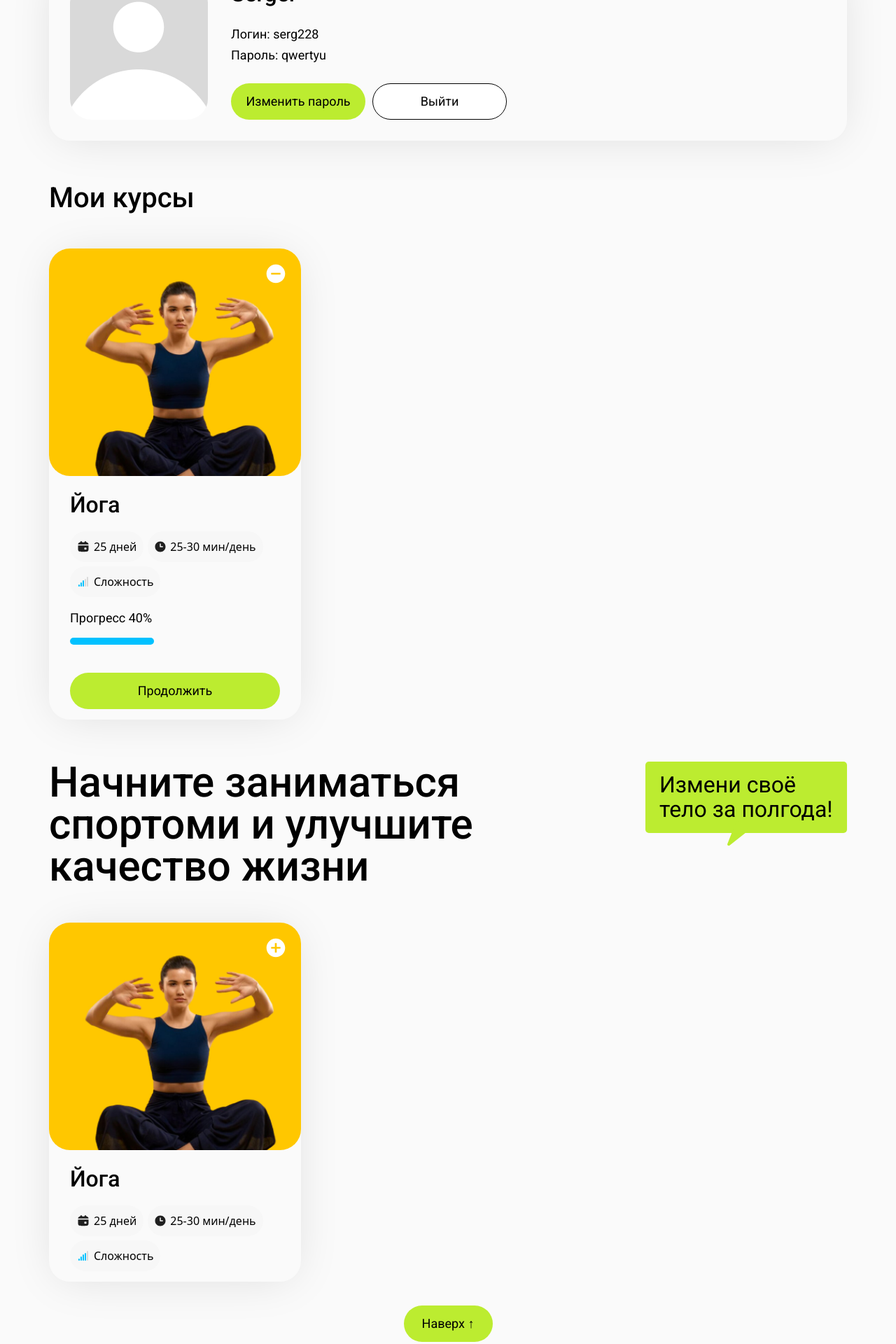
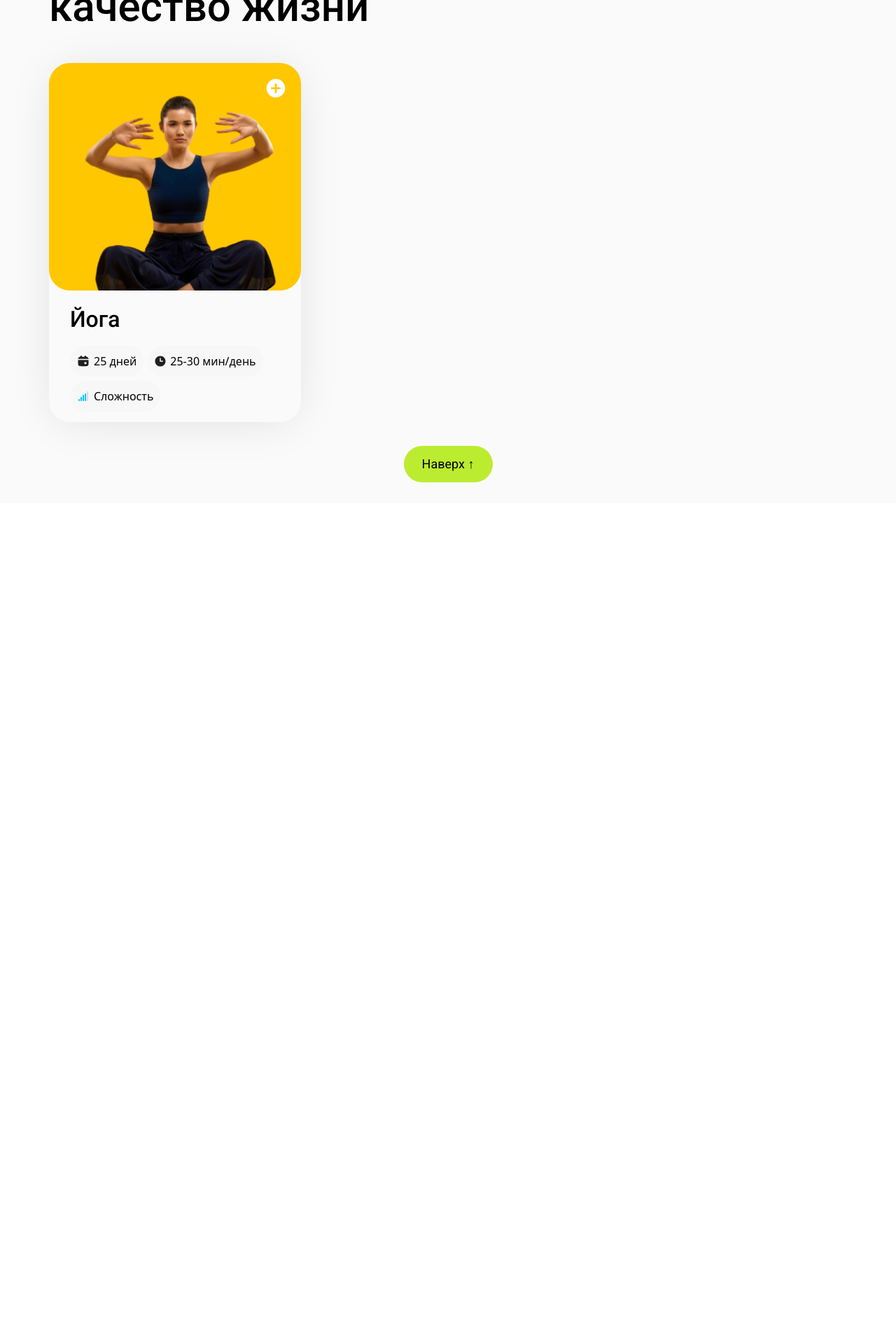
Before and after one commit to Fnami51/SkyProFitnes, a React (Vite) app: page / in a window 1280 px wide. Shown: the part 320-2240 px from the top of the page at 70% size. After the commit the page ends 1039 px from the top, so only its background shows below. Built offline with nearby package versions, Linux system fonts and the light colour scheme.

Commit message:
DEV-29 Integrating buttons and setting up routes

```diff
--- a/package.json
+++ b/package.json
@@ -11,7 +11,8 @@
   },
   "dependencies": {
     "react": "^18.3.1",
-    "react-dom": "^18.3.1"
+    "react-dom": "^18.3.1",
+    "react-router-dom": "^6.26.1"
   },
   "devDependencies": {
     "@eslint/js": "^9.9.0",
--- a/src/App.tsx
+++ b/src/App.tsx
@@ -5,6 +5,7 @@ import CoursePage from './pages/CoursePage/CoursePage'
 import ExampleModal from './components/Example/ExampleModal'; // Временный файл
 import MainPage from './pages/MainPage/MainPage'
 import ProfilPage from './pages/ProfilePage/ProfilePage'
+import { Route, Routes } from 'react-router-dom';
 
 function App() {
   const [isModalOpen, setIsModalOpen] = useState(false);
@@ -27,13 +28,13 @@ function App() {
     <div className='bg-background min-h-screen flex flex-col px-[16px] mobil:px-[16px] desktop:px-[70px] mediumDesktop:px-[140px] pb-page-padding overflow-x-hidden'>
       <Header onLoginClick={handleLoginClick} />
 
-      <ProfilPage />
+      <Routes>
+        <Route path='/' element={<MainPage />}/>
+        <Route path='/user' element={<ProfilPage />}/>
+        <Route path='/course' element={<CoursePage />}/>
 
-      <MainPage />
-
-      <CoursePage />
-
-      <ExampleModal />  {/* Это временное решение для просмотра примера. Эту строчку, а также модуль Example, потом можно будет удалить (или не удалять, в проекте он мешать не будет)  */}
+        <Route path='/example_modal' element={<ExampleModal />}/> {/* Это временное решение для просмотра примера. Эту строчку, а также модуль Example, потом можно будет удалить (или не удалять, в проекте он мешать не будет)  */}
+      </Routes>
 
       <Modal
         isOpen={isModalOpen}
--- a/src/components/Button.tsx
+++ b/src/components/Button.tsx
@@ -17,7 +17,7 @@ const Button: React.FC<ButtonProps> = ({
   className = '',
   disabled = false,
 }) => {
-  const baseStyles = "font-roboto h-[52px] font-normal text-lg leading-[110%] text-center rounded-[46px] px-[26px] py-4 transition-all duration-300 ease-in-out cursor-pointer";
+  const baseStyles = "font-roboto h-[52px] font-normal text-lg leading-[110%] text-center rounded-[46px] transition-all duration-300 ease-in-out cursor-pointer";
 
   const variantStyles = {
     primary: "bg-primary text-black hover:bg-primary-hover active:bg-black active:text-white",
--- a/src/components/Cards/MyCourseCard.tsx
+++ b/src/components/Cards/MyCourseCard.tsx
@@ -1,3 +1,4 @@
+import Button from "../Button";
 import Level from "./Level";
 
 interface MyCourseCardProps {
@@ -50,9 +51,9 @@ function MyCourseCard({name, day, time, url_img, progress}: MyCourseCardProps) {
                         ></div>
                     </div>
                 </div>
-                <button className='w-[300px] h-[52px] rounded-btnRad bg-green'>
-                    <p className='text-black font-roboto text-[18px] font-normal leading-[19.8px]'>Продолжить</p>
-                </button>
+                <Button variant='primary' className='w-[300px] h-[52px]'>
+                    Продолжить
+                </Button>
             </div>
         </section>
     )
--- /dev/null
+++ b/src/components/Footer.tsx
@@ -0,0 +1,24 @@
+import Button from "./Button";
+
+function Footer() {
+  const scrollToTop = () => {
+      window.scrollTo({
+        top: 0,
+        behavior: 'smooth'
+      });
+    };
+
+  return (
+    <footer className="flex justify-center mobile:justify-end items-center mt-[34px] mb-[30px]">
+        <Button
+          className='w-[127px] h-[52px] rounded-btnRad bg-green'
+          variant="primary"
+          onClick={scrollToTop}
+        >
+            Наверх ↑
+        </Button>
+    </footer>
+    )
+  }
+
+  export default Footer
--- a/src/components/Header.tsx
+++ b/src/components/Header.tsx
@@ -5,13 +5,10 @@ interface HeaderProps {
   onLoginClick: () => void;
 }
 
-
-
-
 function Header({ onLoginClick }: HeaderProps) {
   const name: string = 'Sergei' // Для примера, потом брать из контекста
-  const url_img: string = ''
-  const forTest = true
+  const url_img: string = '' // Для примера, потом брать из контекста
+  const forTest = true // Для примера, потом брать из контекста
 
   return (
     <header className="flex justify-between mt-[50px]">
--- a/src/main.tsx
+++ b/src/main.tsx
@@ -2,9 +2,12 @@ import { StrictMode } from 'react'
 import { createRoot } from 'react-dom/client'
 import App from './App.tsx'
 import './index.css'
+import { BrowserRouter } from 'react-router-dom'
 
 createRoot(document.getElementById('root')!).render(
   <StrictMode>
-    <App />
+    <BrowserRouter>
+      <App />
+    </BrowserRouter>
   </StrictMode>,
 )
--- a/src/pages/CoursePage/CoursePage.tsx
+++ b/src/pages/CoursePage/CoursePage.tsx
@@ -1,8 +1,9 @@
 import React from 'react';
+import Button from '../../components/Button';
 
 const CoursePage: React.FC = () => {
 	return (
-		<div className='relative'>
+		<main className='relative mt-[60px]'>
 			<div className='mb-[60px] w-full h-[310px] rounded-[30px] bg-[#FFC700] relative overflow-hidden mobile:h-[557px] mobile:mb-[30px]'>
 				<h2 className='pt-[40px] ml-[40px] leading-[66px] text-[60px] font-medium text-white flex items-center text-center relative z-10 mobile:hidden'>
 					Йога
@@ -152,9 +153,9 @@ const CoursePage: React.FC = () => {
 							помогают противостоять стрессам
 						</li>
 					</ul>
-					<button className='bg-[#BCEC30] text-black font-roboto text-[18px] font-normal leading-[17.6px] text-center w-[437px] h-[52px] rounded-[46px] px-[26px] py-[16px] transition-all duration-300 ease-in-out mobile:w-[283px] mobile:h-[50px] mobile:text-[16px]'>
+					<Button variant='primary' className='w-[437px] h-[52px] mobile:w-[283px] mobile:h-[50px]'>
 						Войдите, чтобы добавить курс
-					</button>
+					</Button>
 				</div>
 				<img
 					src='/images/6094.png'
@@ -177,7 +178,7 @@ const CoursePage: React.FC = () => {
 				alt='Салатовый_2'
 				className='hidden mobile:block absolute mobile:w-[750.93px] mobile:h-[300px] mobile:top-[1530px] mobile:right-[27px]'
 			/>
-		</div>
+		</main>
 	)
 }
 
--- a/src/pages/MainPage/Footer.tsx
+++ /dev/null
@@ -1,24 +0,0 @@
-function Footer() {
-
-    const scrollToTop = () => {
-        window.scrollTo({
-          top: 0,
-          behavior: 'smooth'
-        });
-      };
-
-    return (
-    <footer className="flex justify-center mobile:justify-end items-center mt-[34px] mb-[30px]">
-        <button
-          className='w-[127px] h-[52px] rounded-btnRad bg-green'
-          onClick={scrollToTop}
-        >
-          <p className='text-black font-roboto text-[18px] font-normal leading-[19.8px]'>
-            Наверх ↑
-          </p>
-        </button>
-    </footer>
-    )
-  }
-
-  export default Footer
--- a/src/pages/MainPage/MainPage.tsx
+++ b/src/pages/MainPage/MainPage.tsx
@@ -1,5 +1,5 @@
 import CourseCard from "../../components/Cards/CourseCard"
-import Footer from "./Footer"
+import Footer from "../../components/Footer"
 
 function MainPage() {
 
--- a/src/pages/ProfilePage/Profile.tsx
+++ b/src/pages/ProfilePage/Profile.tsx
@@ -1,3 +1,5 @@
+import Button from "../../components/Button";
+
 interface ProfilProps {
     name: string;
     login: string;
@@ -16,12 +18,12 @@ function Profil({name, login, password, url_img}: ProfilProps) {
                     <p>Пароль: {password}</p>
                 </div>
                 <div className="flex gap-[10px] mobile:flex-col">
-                    <button className='w-[192px] mobile:w-full h-[52px] rounded-btnRad bg-green'>
-                        <p className='text-black font-roboto text-[18px] font-normal leading-[19.8px]'>Изменить пароль</p>
-                    </button>
-                    <button className='w-[192px] mobile:w-full h-[52px] rounded-btnRad bg-white border border-black'>
-                        <p className='text-black font-roboto text-[18px] font-normal leading-[19.8px]'>Выйти</p>
-                    </button>
+                    <Button variant="primary" className='w-[192px] mobile:w-full h-[52px]'>
+                        Изменить пароль
+                    </Button>
+                    <Button variant="secondary" className='w-[192px] mobile:w-full h-[52px]'>
+                        Выйти
+                    </Button>
                 </div>
             </div>
         </section>
--- a/src/pages/ProfilePage/ProfilePage.tsx
+++ b/src/pages/ProfilePage/ProfilePage.tsx
@@ -5,7 +5,7 @@ function ProfilPage() {
 
     return (
     <>
-        <main className="mt-[60px]">
+        <main className="mt-[60px] mb-[60px]">
             <h1 className="text-[40px] font-medium leading-[44px] text-left font-roboto mobile:text-[24px] mobile:leading-[26.4px]">
                 Профиль
             </h1>
```
Also changed, not shown: 1 other file (tests, documents, lock files or other folders).
